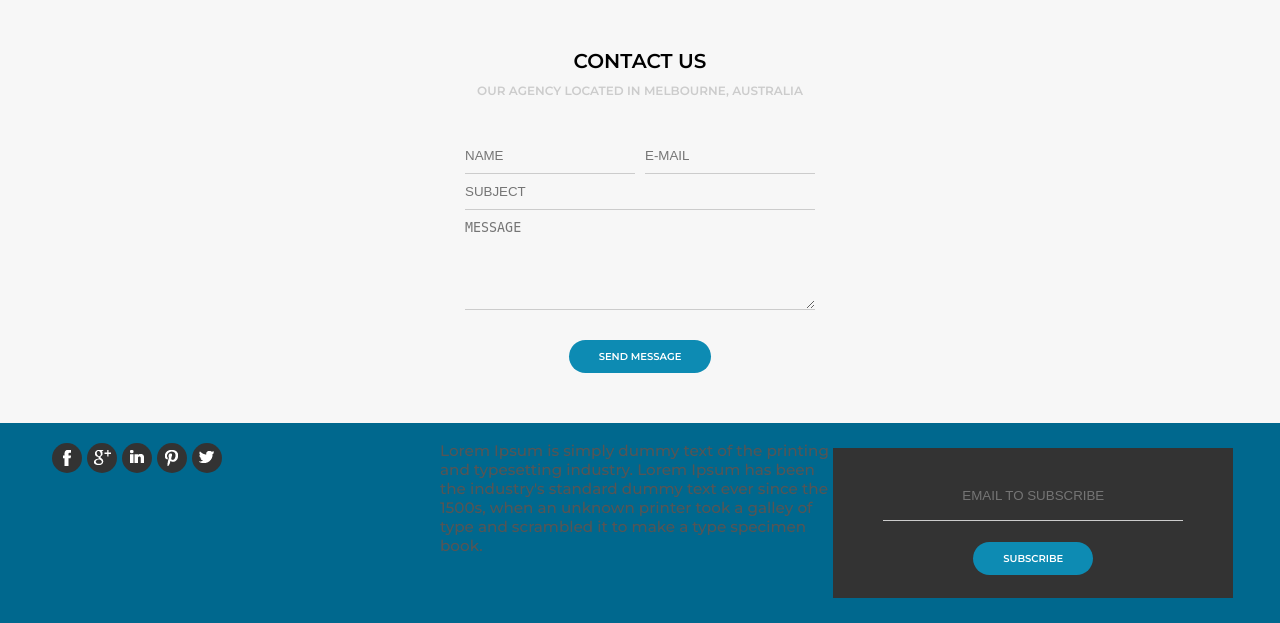
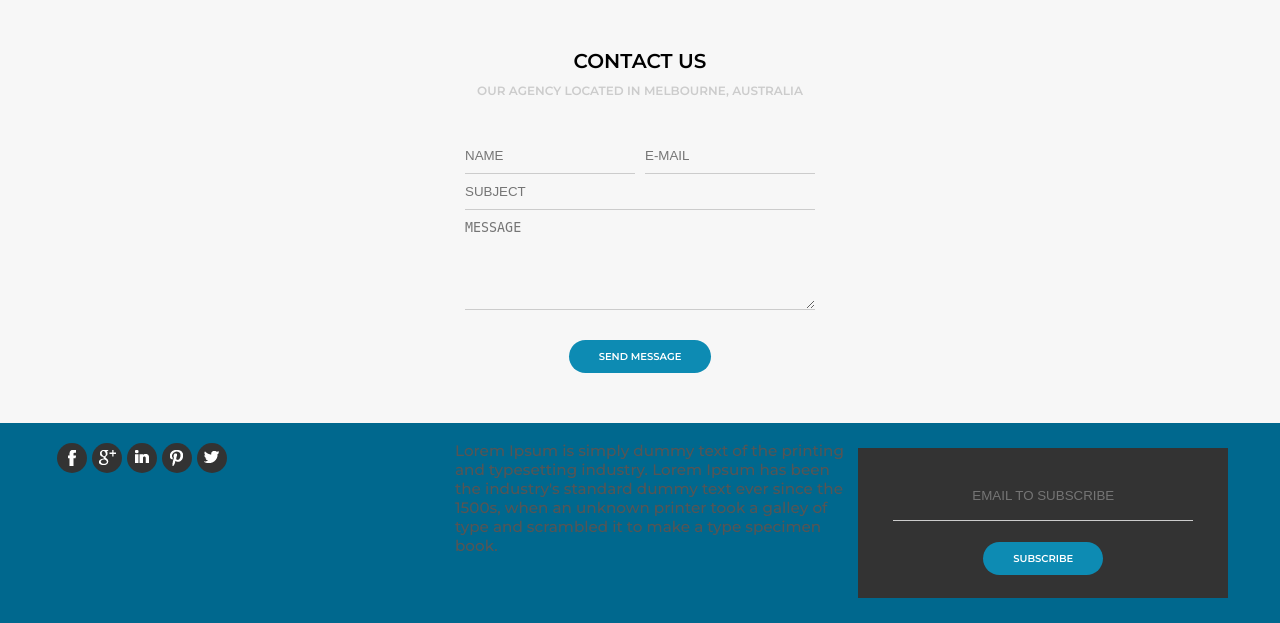
Before and after one commit to alves084/accdev, a PHP site: page / in a window 1280 px wide. Shown: the part 4210-4833 px from the top of the page. Run offline with PHP 8.4, Linux system fonts and the light colour scheme.

Commit message:
Revisando FOOTER1.IMPUT

```diff
--- a/assets/css/style.css
+++ b/assets/css/style.css
@@ -654,7 +654,7 @@ footer .footer{
     align-items: center;
     margin: auto;
     height: 150px;
-    width: 400px;
+    width: 370px;
     background-color: #333;
 }
 .footer1.input input{
```
